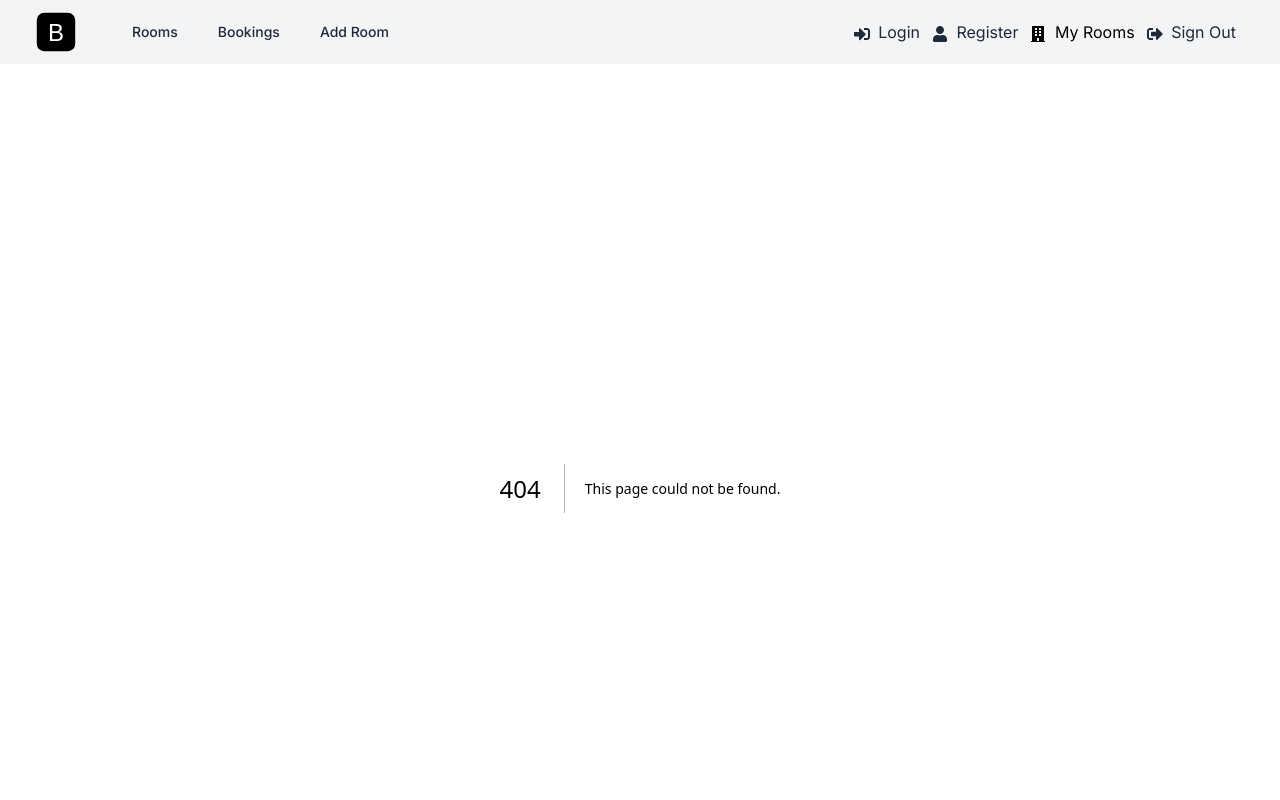
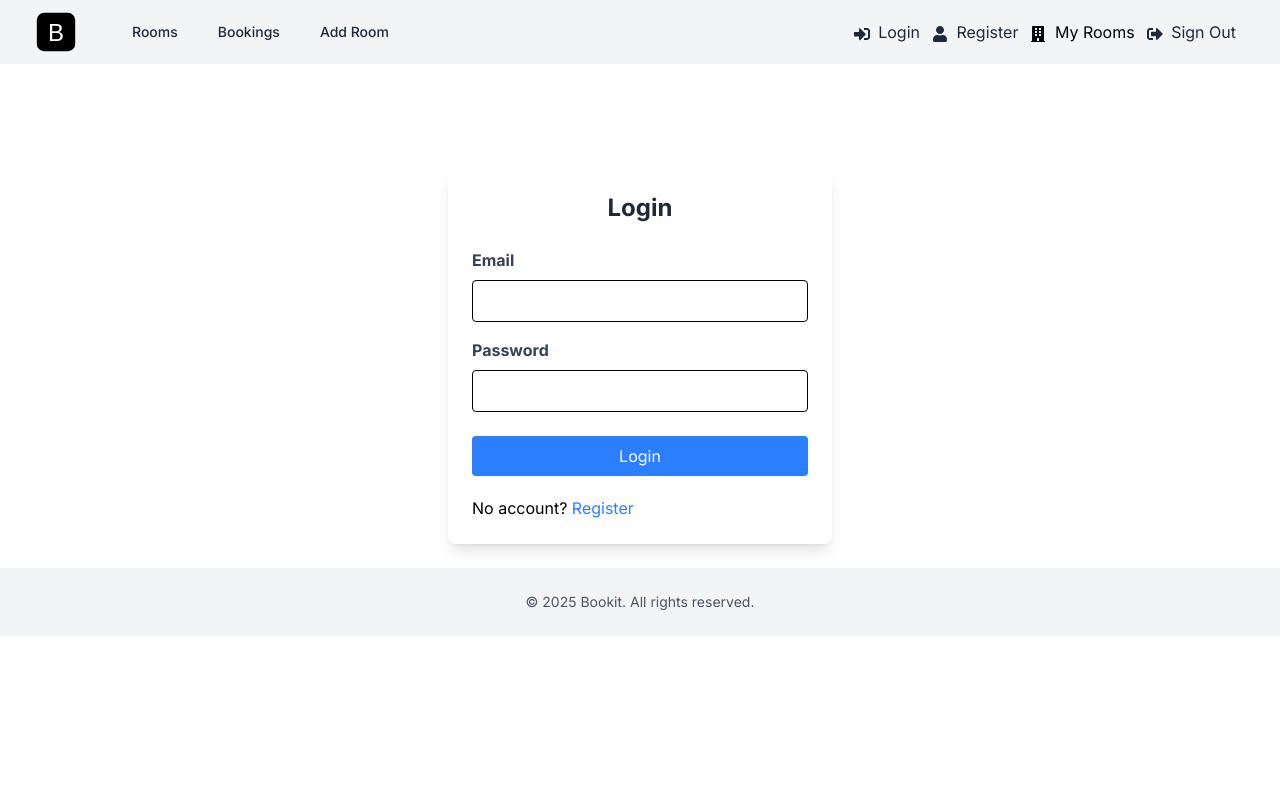
Before and after one commit to Gogo602/Bookit, a Next.js app: page /login in a window 1280 px wide. Before the commit this address had no page. Shown: the top 800 px of the page. Built offline with nearby package versions, Linux system fonts and the light colour scheme.

Commit message:
File:Login; added a login page

```diff
--- /dev/null
+++ b/app/login/page.jsx
@@ -0,0 +1,57 @@
+import Link from "next/link";
+
+const LoginPage = () => {
+    return (
+        <div class="flex items-center justify-center">
+        <div class="bg-white shadow-lg rounded-lg p-6 w-full max-w-sm mt-20">
+          <form>
+            <h2 class="text-2xl font-bold text-center text-gray-800 mb-6">
+              Login
+            </h2>
+
+            <div class="mb-4">
+              <label htmlFor="email" class="block text-gray-700 font-bold mb-2"
+                >Email</label
+              >
+              <input
+                type="email"
+                id="email"
+                name="email"
+                class="border rounded w-full py-2 px-3"
+                required
+              />
+            </div>
+
+            <div class="mb-6">
+              <label htmlFor="password" class="block text-gray-700 font-bold mb-2"
+                >Password</label
+              >
+              <input
+                type="password"
+                id="password"
+                name="password"
+                class="border rounded w-full py-2 px-3"
+                required
+              />
+            </div>
+
+            <div class="flex flex-col gap-5">
+              <button
+                type="submit"
+                class="bg-blue-500 text-white px-4 py-2 rounded hover:bg-blue-700"
+              >
+                Login
+              </button>
+
+              <p>
+                No account? {" "}
+                <Link href="/signup" class="text-blue-500">Register</Link>
+              </p>
+            </div>
+          </form>
+        </div>
+      </div>
+     );
+}
+
+export default LoginPage;
```
